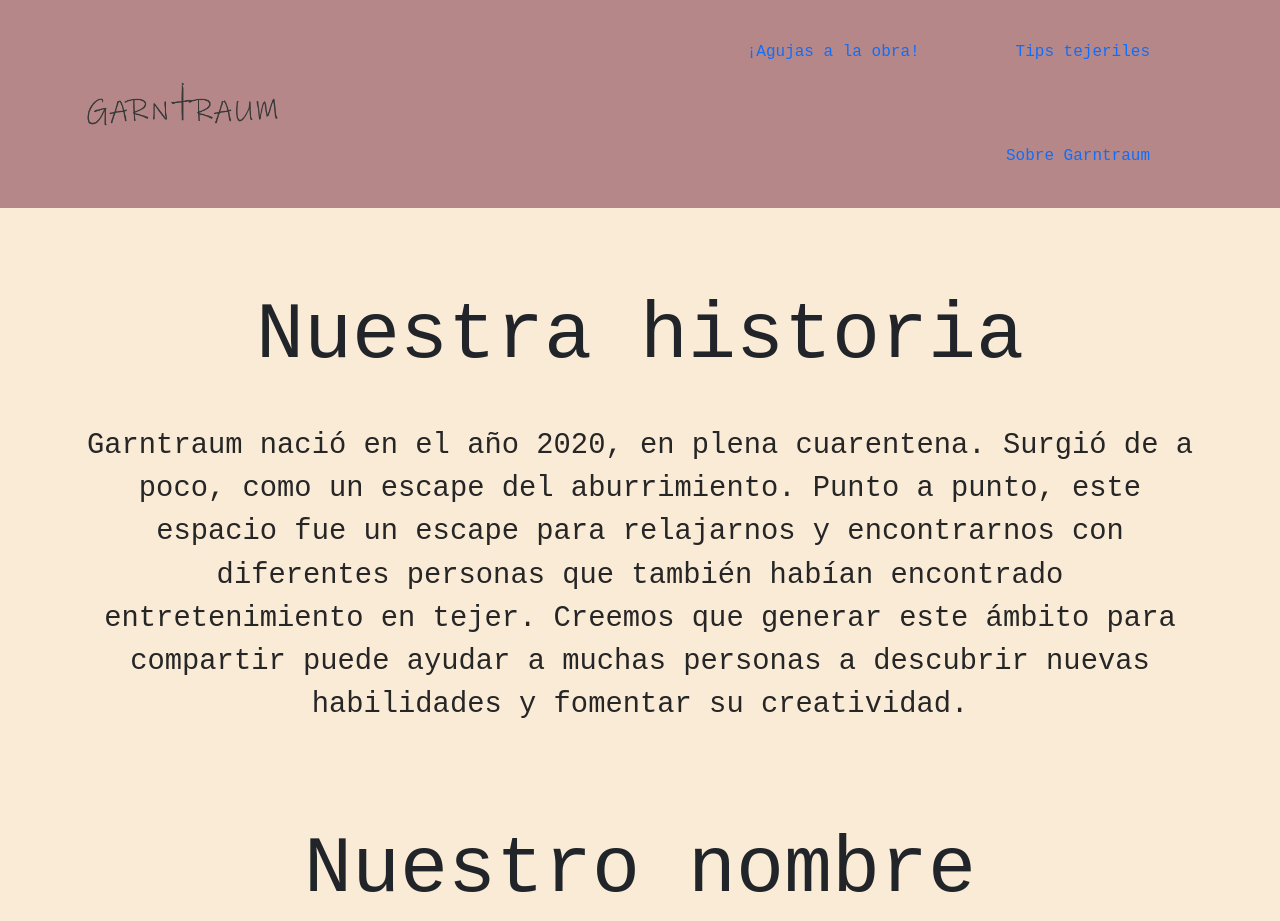
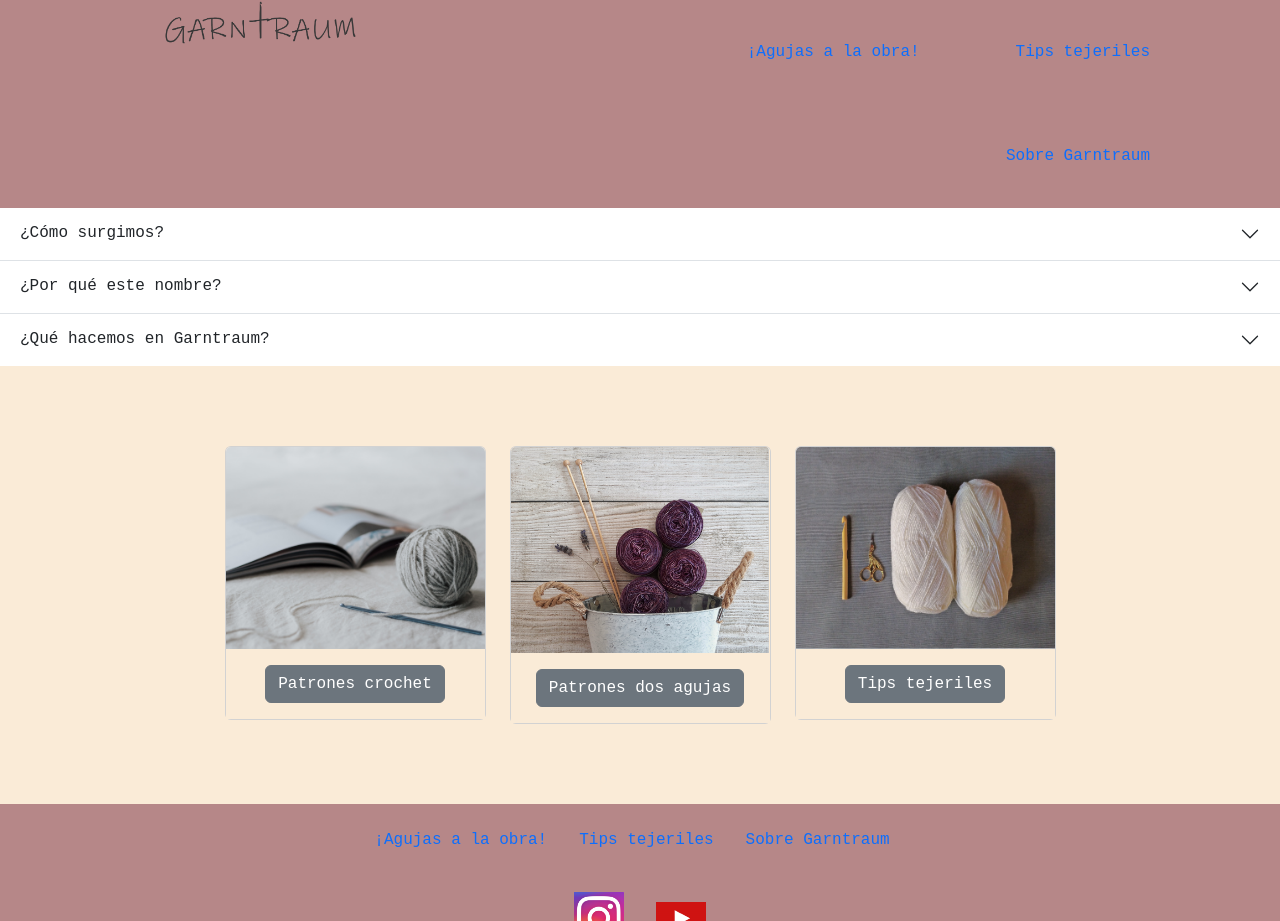
Before and after one commit to cataclaucich/garntraum, a plain HTML site: page pages/sobre.html in a window 1280 px wide. Shown: the top 921 px of the page. Drawn offline with nearby package versions, Linux system fonts and the light colour scheme.

Commit message:
Responsive.

```diff
--- a/pages/sobre.html
+++ b/pages/sobre.html
@@ -35,38 +35,42 @@
 
     <main>
         <section>
-
-            <div class="container text-center">
-                <div class="row align-items-start">
-                    <!-- <div class="col-4">
-                        <img src="../img/lanas2.jpg" width="50%">
-                    </div> -->
-                    <div class="col-md">
-                        <h1 class="titulo-bienvenida">Nuestra historia</h1>
-                        <p class="texto-bienvenida">Garntraum nació en el año 2020, en plena cuarentena. Surgió de a poco, como un escape del aburrimiento. Punto a punto, este espacio fue un escape para relajarnos y encontrarnos con diferentes personas que también habían encontrado entretenimiento en tejer. Creemos que generar este ámbito para compartir puede ayudar a muchas personas a descubrir nuevas habilidades y fomentar su creatividad.</p>
-                    </div>
+            <div class="accordion accordion-flush" id="accordionFlushExample">
+                <div class="accordion-item">
+                  <h2 class="accordion-header">
+                    <button class="accordion-button collapsed" type="button" data-bs-toggle="collapse" data-bs-target="#flush-collapseOne" aria-expanded="false" aria-controls="flush-collapseOne">
+                        ¿Cómo surgimos?
+                    </button>
+                  </h2>
+                  <div id="flush-collapseOne" class="accordion-collapse collapse" data-bs-parent="#accordionFlushExample">
+                    <div class="accordion-body">Garntraum nació en el año 2020, en plena cuarentena. Surgió de a poco, como un escape del aburrimiento. Punto a punto, este espacio fue un escape para relajarnos y encontrarnos con diferentes personas que también habían encontrado entretenimiento en tejer. Creemos que generar este ámbito para compartir puede ayudar a muchas personas a descubrir nuevas habilidades y fomentar su creatividad.</div>
+                  </div>
                 </div>
-                <div class="row align-items-start">
-                    <div class="col-md">
-                        <h1 class="titulo-bienvenida">Nuestro nombre</h1>
-                        <p class="texto-bienvenida">Garntraum. Este es el nombre que elegimos para este espacio. Es la unión de dos palabras alemanas: Garn y Traum. Garn significa hilo. Y Traum, sueño. Esto es lo que queremos que este espacio sea para todos: un sueño de hilados.</p>
-                    </div>
-                    <!-- <div class="col-4">
-                        <img src="../img/lanas1.jpg" width="30%">
-                    </div> -->
+                <div class="accordion-item">
+                  <h2 class="accordion-header">
+                    <button class="accordion-button collapsed" type="button" data-bs-toggle="collapse" data-bs-target="#flush-collapseTwo" aria-expanded="false" aria-controls="flush-collapseTwo">
+                        ¿Por qué este nombre?
+                    </button>
+                  </h2>
+                  <div id="flush-collapseTwo" class="accordion-collapse collapse" data-bs-parent="#accordionFlushExample">
+                    <div class="accordion-body">Garntraum. Este es el nombre que elegimos para este espacio. Es la unión de dos palabras alemanas: Garn y Traum. Garn significa hilo. Y Traum, sueño. Esto es lo que queremos que este espacio sea para todos: un sueño de hilados.</div>
+                  </div>
                 </div>
-                <div class="row align-items-start">
-                    <div class="col-md">
-                        <h1 class="titulo-bienvenida">¿Qué hacemos en Garntraum?</h1>
-                        <p class="texto-bienvenida">En Garntraum queremos ayudarte a que te inspires y tejas obras de arte. Acá podés encontrar todo lo que encesitás para relajarte, desconectarte de la rutina y conectarte con tus manos para que surja una nueva creación. Nuestro objetivo es que puedas aprender técnicas innovadoras y te superes tejido a tejido.</p>
-                    </div>
+                <div class="accordion-item">
+                  <h2 class="accordion-header">
+                    <button class="accordion-button collapsed" type="button" data-bs-toggle="collapse" data-bs-target="#flush-collapseThree" aria-expanded="false" aria-controls="flush-collapseThree">
+                        ¿Qué hacemos en Garntraum?
+                    </button>
+                  </h2>
+                  <div id="flush-collapseThree" class="accordion-collapse collapse" data-bs-parent="#accordionFlushExample">
+                    <div class="accordion-body">En Garntraum queremos ayudarte a que te inspires y tejas obras de arte. Acá podés encontrar todo lo que encesitás para relajarte, desconectarte de la rutina y conectarte con tus manos para que surja una nueva creación. Nuestro objetivo es que puedas aprender técnicas innovadoras y te superes tejido a tejido.</div>
+                  </div>
                 </div>
-            </div>
-
+              </div>
 
             <div class="container text-center seccion-central">
-                <div class="row">
-                    <div class="col-md-4">
+                <div class="row justify-content-md-center">
+                    <div class="col-md-3">
                         <div class="card">
                             <img src="../img/revista3.png" class="card-img-top" alt="Patrones crochet">
                             <div class="card-body">
@@ -74,7 +78,7 @@
                             </div>
                         </div>
                     </div>
-                    <div class="col-md-4">
+                    <div class="col-md-3">
                         <div class="card">
                             <img src="../img/dos-agujas.png" class="card-img-top" alt="Patrones dos agujas">
                             <div class="card-body">
@@ -82,7 +86,7 @@
                             </div>
                         </div>
                     </div>
-                    <div class="col-md-4">
+                    <div class="col-md-3">
                         <div class="card">
                             <img src="../img/material5.png" class="card-img-top" alt="Patrones dos agujas">
                             <div class="card-body">
--- a/style.css
+++ b/style.css
@@ -33,9 +33,6 @@ header{
 
 .encabezado-logo{
     background-color:#b68788;
-    display: flex;
-    justify-content: left;
-    align-items: center;
 }
 
 .encabezado{
```
Also changed, not shown: index.html (+7 -7 lines), pages/tejido.html (+8 -8 lines).
